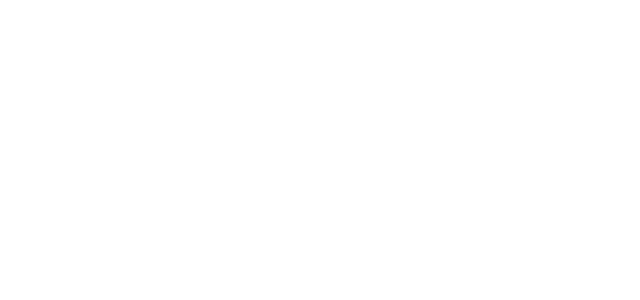
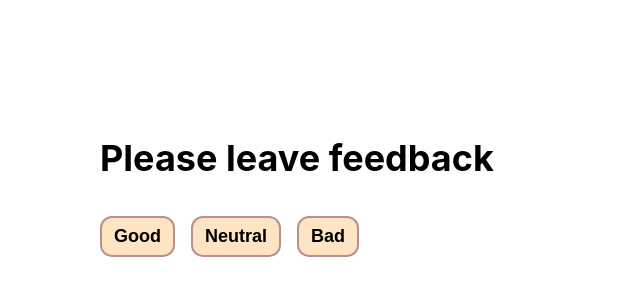
Before and after one commit to UkrainianUser/goit-react-hw-02-feedback, a React (Create React App) app: page / in a window 1280 px wide. Shown: the top 300 px of the page, without its empty margins (0-640 px from the left). Built offline with nearby package versions, Linux system fonts and the light colour scheme.

Commit message:
add step1 and step2

```diff
--- a/src/components/App.jsx
+++ b/src/components/App.jsx
@@ -1,16 +1,78 @@
-export const App = () => {
-  return (
-    <div
-      style={{
-        height: '100vh',
-        display: 'flex',
-        justifyContent: 'center',
-        alignItems: 'center',
-        fontSize: 40,
-        color: '#010101'
-      }}
-    >
+import React from "react";
+import css from './App.module.css';
+import Statistics from './Statistics';
 
-    </div>
-  );
+class App extends React.Component {
+
+	state = {
+		good: 0,
+		neutral: 0,
+		bad: 0
+	};
+
+	handleGood = ()=>{
+		this.setState(prevState => ({
+				good: prevState.good + 1,
+		}));
+	};
+	handleNeutral = ()=>{
+		this.setState(prevState => ({
+				neutral: prevState.neutral + 1,
+			}));
+	};
+	handleBad = ()=>{
+		this.setState(prevState => ({
+				bad: prevState.bad + 1,
+			}));
+	};
+  countTotalFeedback = () => {
+    const { good, neutral, bad } = this.state;
+    return good + neutral + bad;
+  };
+  countPositiveFeedbackPercentage = () => {
+    const { good } = this.state;
+    const total = this.countTotalFeedback();
+    return total ? Math.round((good / total) * 100) : 0;
+  };
+
+	render () {
+		return (<div className={css.feedback}>
+			<p className={css.feedback__declaration}>Please leave feedback</p>
+			<div className={css.feedback__action}>
+				<button className={css.feedback__btn} type='button' onClick={this.handleGood}>Good</button>
+				<button className={css.feedback__btn} type='button' onClick={this.handleNeutral}>Neutral</button>
+				<button className={css.feedback__btn} type='button' onClick={this.handleBad}>Bad</button>
+			</div>
+
+			<Statistics
+				onGood={this.state.good}
+				onNeutral={this.state.neutral}
+				onBad={this.state.bad}
+				onCountPositiveFeedbackPercentage={this.countPositiveFeedbackPercentage}
+				onCountTotalFeedback={this.countTotalFeedback}
+				/>
+
+			{/* <p className={css.feedback__declaration}>Statistics</p>
+			<div className={css.feedback__stat}>
+				<p className={css.feedback__text}>
+					Good: {this.state.good}
+				</p>
+				<p className={css.feedback__text}>
+					Neutral: {this.state.neutral}
+				</p>
+				<p className={css.feedback__text}>
+					Bad: {this.state.bad}
+				</p>
+				<p className={css.feedback__text}>
+					Total: {this.countTotalFeedback()}
+				</p>
+				<p className={css.feedback__text}>
+					Positive feedback: {this.countPositiveFeedbackPercentage()}%
+				</p>
+			</div> */}
+		</div>)
+	}
 };
+
+
+export default App;
--- /dev/null
+++ b/src/components/App.module.css
@@ -0,0 +1,34 @@
+.feedback {
+	padding: 100px;
+}
+
+.feedback__declaration {
+	font-weight: 700;
+	font-size: 36px;
+}
+
+.feedback__btn {
+	box-sizing: border-box;
+	font-weight: 700;
+	font-size: 18px;
+	padding: 8px 12px;
+	border: 2px solid rosybrown;
+	border-radius: 12px;
+	background-color: bisque;
+	cursor: pointer;
+}
+
+.feedback__btn:hover {
+	background-color:rosybrown;
+	border: 2px solid bisque;
+}
+
+.feedback__action {
+	display: flex;
+	gap: 16px;
+}
+
+.feedback__text {
+	font-weight: 600;
+	font-size: 24px;
+}
--- /dev/null
+++ b/src/components/Statistics.jsx
@@ -0,0 +1,27 @@
+import React from "react";
+import css from './Statistics.module.css';
+
+const Statistics = ({ onGood, onNeutral, onBad, onCountPositiveFeedbackPercentage, onCountTotalFeedback}) => {
+	<>
+		<p className={css.feedback__declaration}>Statistics</p>
+	<div className={css.feedback__stat}>
+		<p className={css.feedback__text}>
+			Good: {onGood}
+		</p>
+		<p className={css.feedback__text}>
+			Neutral: {onNeutral}
+		</p>
+		<p className={css.feedback__text}>
+			Bad: {onBad}
+		</p>
+		<p className={css.feedback__text}>
+			Total: {onCountTotalFeedback}
+		</p>
+		<p className={css.feedback__text}>
+			Positive feedback: {onCountPositiveFeedbackPercentage}%
+		</p>
+	</div>
+	</>
+}
+
+export default Statistics;
--- /dev/null
+++ b/src/components/Statistics.module.css
@@ -0,0 +1,9 @@
+.feedback__declaration {
+	font-weight: 700;
+	font-size: 36px;
+}
+
+.feedback__text {
+	font-weight: 600;
+	font-size: 24px;
+}
--- a/src/index.js
+++ b/src/index.js
@@ -1,6 +1,6 @@
 import React from 'react';
 import ReactDOM from 'react-dom/client';
-import { App } from 'components/App';
+import App from 'components/App';
 import './index.css';
 
 ReactDOM.createRoot(document.getElementById('root')).render(
```
